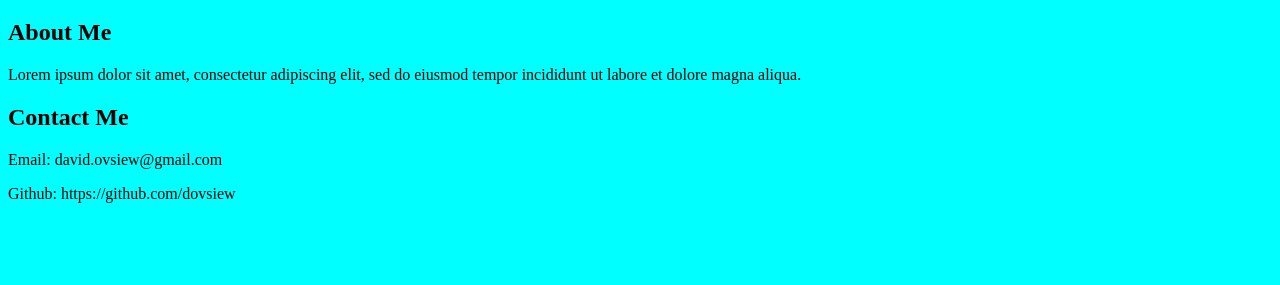
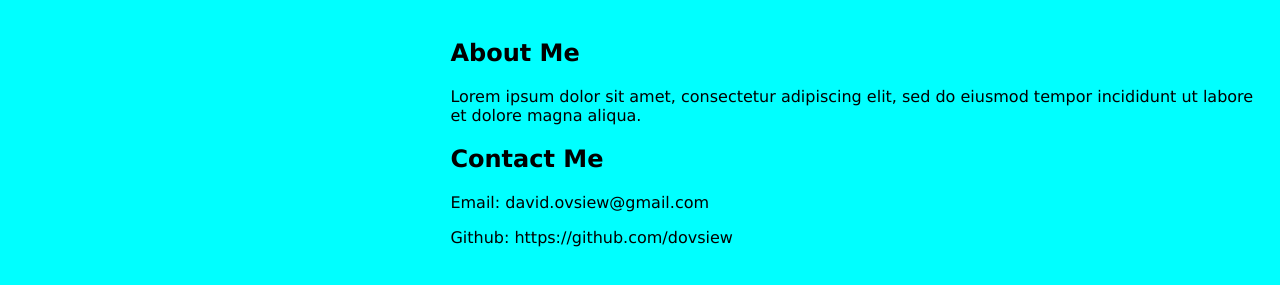
Before and after one commit to dovsiew/personal-website, a plain HTML site: page website.html in a window 1280 px wide. Shown: the part 61-346 px from the top of the page. Drawn offline with Linux system fonts and the light colour scheme.

Commit message:
Added columns

```diff
--- a/style.css
+++ b/style.css
@@ -6,3 +6,23 @@ h1 {
 	color: black;
 	text-align: center;
 }
+
+h2 {
+	color: black;
+	font-family: verdana;
+}
+
+p {
+	color: black;
+	font-family: verdana;
+}
+
+#information {
+	float: right;
+	width: 65%;
+}
+
+#picture {
+	float: right;
+	width: 35%;
+}
--- a/website.html
+++ b/website.html
@@ -7,10 +7,18 @@
 		<link rel="stylesheet" type="text/css" href="style.css">
 		<title>Personal Website</title>
 	</head>
+
 	<h1>DAVID OVSIEW</h1>
-	<h2>About Me</h2>
-	<p>Lorem ipsum dolor sit amet, consectetur adipiscing elit, sed do eiusmod tempor incididunt ut labore et dolore magna aliqua.</p>
-	<h2>Contact Me</h2>
-	<p>Email: david.ovsiew@gmail.com</p>
-	<p>Github: https://github.com/dovsiew</p>
+
+	<div id="container">
+		<div id="picture"></div>
+		<div id="information">
+			<h2>About Me</h2>
+			<p>Lorem ipsum dolor sit amet, consectetur adipiscing elit, sed do eiusmod tempor incididunt ut labore et dolore magna aliqua.</p>
+			<h2>Contact Me</h2>
+			<p>Email: david.ovsiew@gmail.com</p>
+			<p>Github: https://github.com/dovsiew</p>
+		</div>
+	</div>
+
 </html>
```
